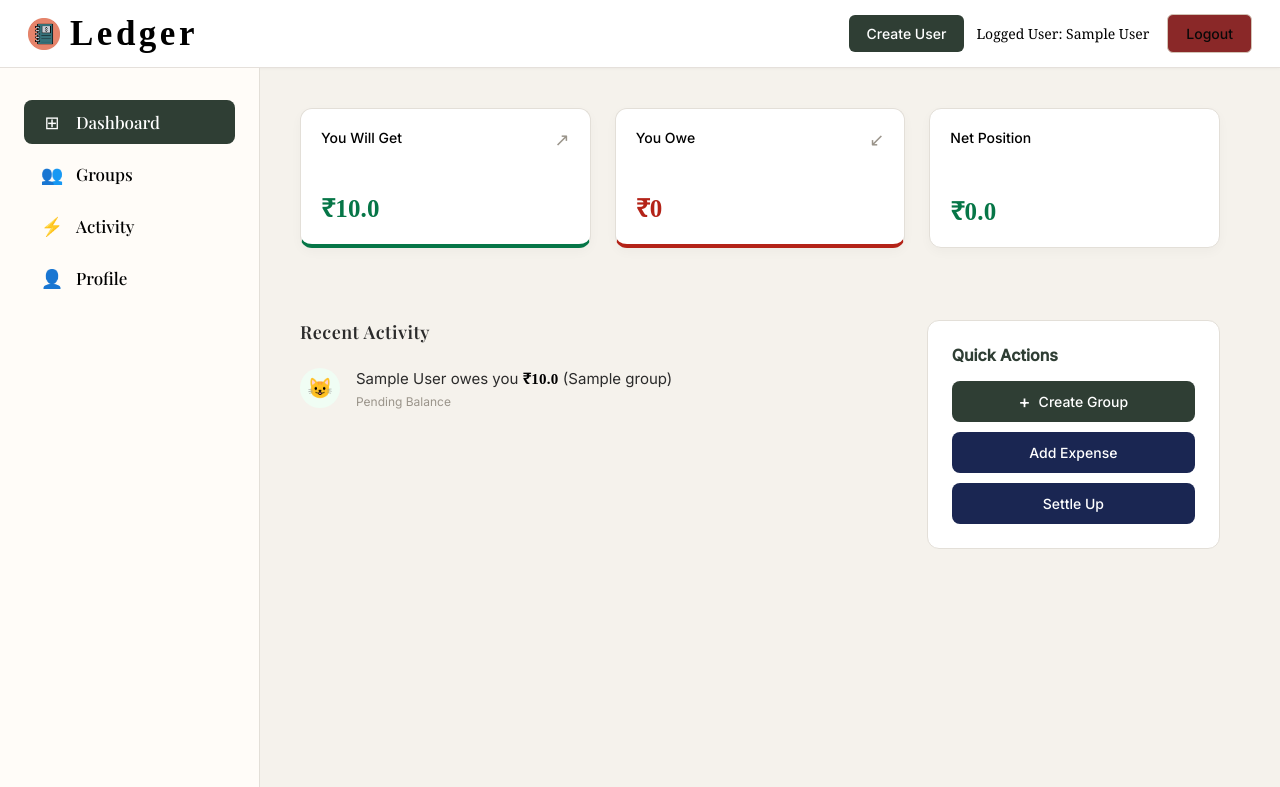
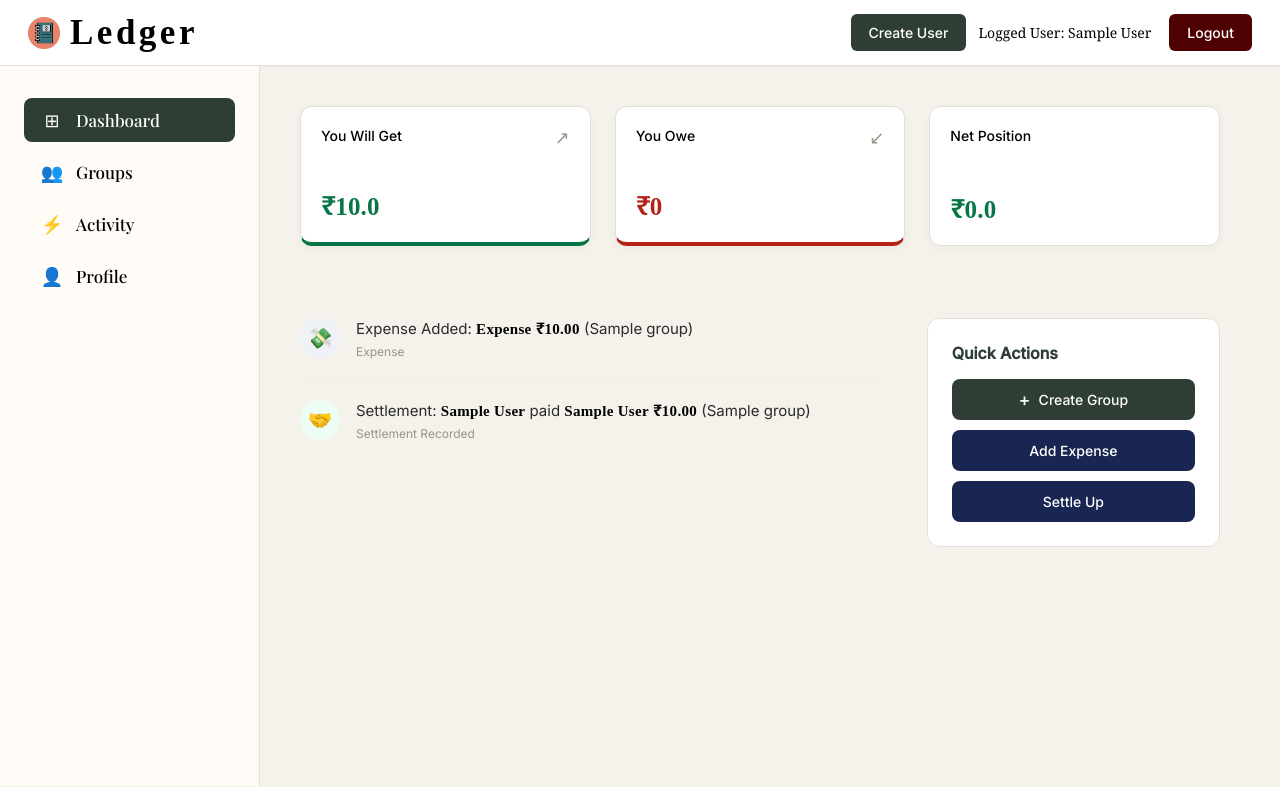
Before and after one commit to tanmayNapte/Smart-shared-expence-tracker, a Flask app: page /dashboard in a window 1280 px wide. Shown: the top 787 px of the page. Run offline with Flask 3, Linux system fonts and the light colour scheme; the visitor is signed in with stand-in values (Sample User, id 1); tables that the repository leaves empty hold one stand-in row (values such as "Sample post"); some web fonts are replaced.

Commit message:
Activity page updated on dashboard

```diff
--- a/routes/groups.py
+++ b/routes/groups.py
@@ -13,6 +13,8 @@ from services.group_service import (
 )
 from models import db, User
 from services.ledger_service import get_user_net_balances_by_person
+from services.activity_service import get_activity_feed
+
 
 
 groups_bp = Blueprint("groups", __name__)
@@ -118,26 +120,29 @@ def dashboard():
     groups = []
     total_balance = 0
     people_balances = []
+    activity_feed = []
 
     try:
         from services.group_service import get_user_groups_with_counts
         from services.ledger_service import get_user_net_balances_by_person
+        from services.activity_service import get_activity_feed
 
         groups = get_user_groups_with_counts(user_id)
         total_balance = sum(g.get("user_balance", 0) for g in groups)
         people_balances = get_user_net_balances_by_person(user_id)
 
+        activity_feed = get_activity_feed(user_id, limit=10)
+
         return render_template(
             "dashboard.html",
             groups=groups,
             total_balance=total_balance,
-            people_balances=people_balances
+            people_balances=people_balances,
+            activity_feed=activity_feed
         )
 
     except Exception as e:
-        # 🔴 THIS IS THE KEY LINE
         db.session.rollback()
-
         print("DASHBOARD LOAD ERROR:", type(e), e)
         print(traceback.format_exc())
         flash("Failed to load dashboard", "error")
@@ -146,8 +151,10 @@ def dashboard():
             "dashboard.html",
             groups=groups,
             total_balance=total_balance,
-            people_balances=people_balances
+            people_balances=people_balances,
+            activity_feed=activity_feed
         )
+
 
 
 @groups_bp.route("/groups")
--- a/services/activity_service.py
+++ b/services/activity_service.py
@@ -0,0 +1,68 @@
+from sqlalchemy import or_
+from models import Expense, Settlement, User, Group
+
+def get_activity_feed(user_id, limit=10):
+    """
+    Mixes Expenses + Settlements into one feed sorted by time.
+    """
+
+    # Fetch recent expenses where user involved
+    expenses = (
+        Expense.query
+        .filter(or_(Expense.created_by == user_id, Expense.paid_by == user_id))
+        .order_by(Expense.id.desc())
+        .limit(limit)
+        .all()
+    )
+
+    # Fetch recent settlements where user involved
+    settlements = (
+        Settlement.query
+        .filter(or_(Settlement.payer_id == user_id, Settlement.receiver_id == user_id))
+        .order_by(Settlement.id.desc())
+        .limit(limit)
+        .all()
+    )
+
+    feed = []
+
+    # Expenses
+    for e in expenses:
+        group_name = "Unknown"
+        if getattr(e, "group_id", None):
+            g = Group.query.get(e.group_id)
+            if g:
+                group_name = g.name
+
+        feed.append({
+            "type": "expense",
+            "id": e.id,
+            "group_name": group_name,
+            "amount": float(getattr(e, "amount", 0)),
+            "title": getattr(e, "title", "Expense"),
+        })
+
+    # Settlements
+    for s in settlements:
+        group_name = "Unknown"
+        if getattr(s, "group_id", None):
+            g = Group.query.get(s.group_id)
+            if g:
+                group_name = g.name
+
+        payer = User.query.get(s.payer_id)
+        receiver = User.query.get(s.receiver_id)
+
+        feed.append({
+            "type": "settlement",
+            "id": s.id,
+            "group_name": group_name,
+            "amount": float(s.amount),
+            "payer_name": payer.name if payer else "Unknown",
+            "receiver_name": receiver.name if receiver else "Unknown",
+        })
+
+    # Sort by newest id (works even if you don't have created_at)
+    feed.sort(key=lambda x: x["id"], reverse=True)
+
+    return feed[:limit]
--- a/static/style.css
+++ b/static/style.css
@@ -8,7 +8,6 @@
   font-weight: bolder;
   font-style: normal;
 }
-
 
 body {
   margin: 0;
@@ -27,12 +26,6 @@ h3 {
   color: #1a1a1a; /* Softer black */
 }
 
-.balance {
-  border-radius: 10px;
-  padding: 14px;
-  background: #fff;
-}
-
 /* 🟢 gets back */
 .balance.positive {
   box-shadow: 0 6px 0 rgba(0, 0, 0, 0.45);
@@ -47,7 +40,6 @@ h3 {
 .balance.zero {
   box-shadow: 0 6px 0 rgba(0, 0, 0, 0.25);
 }
-
 
 /* Optional: subtle lift on hover */
 .balance:hover {
@@ -81,15 +73,12 @@ main {
   display: block;
 }
 
-
 main.full-width {
   padding: 0;
   max-width: none;
   margin: 0;
   display: block;
 }
-
-
 
 /* ---------- LINKS ---------- */
 a {
@@ -137,7 +126,6 @@ a {
   color: #ffffff;
 }
 
-
 .btn.primary:hover {
   background: #243229;
 }
@@ -157,13 +145,12 @@ a {
 }
 
 .btn.logout {
-  background: #8a2828;
-  border: 1px solid #d2c4b6;
-  color: #090909;
+    background: #4f0000;
+  color: #fff;
 }
 
 .btn.logout:hover {
-  background: #f3ede6;
+  background: #ab0e0e;
   border-color: #b8a898;
 }
 
@@ -185,7 +172,8 @@ a {
   margin-bottom: 24px;
   border: 1px solid #dcd6cb; /* Slightly darker, cleaner border */
   transition: box-shadow 0.2s ease;
-  box-shadow: 0 1px 3px rgba(45, 62, 80, 0.05), 0 10px 25px -5px rgba(45, 62, 80, 0.06); /* Soft, diffused luxury shadow */
+  box-shadow: 0 1px 3px rgba(45, 62, 80, 0.05),
+    0 10px 25px -5px rgba(45, 62, 80, 0.06); /* Soft, diffused luxury shadow */
 }
 
 .card:hover {
@@ -299,14 +287,12 @@ label {
   color: #2b2b2b;
 }
 
-
 .balance p {
   font-family: serif;
   font-size: 17px;
   font-weight: 500;
   margin: 4px 0;
 }
-
 
 .balance.zero {
   border-left: 4px solid #050807;
@@ -326,7 +312,7 @@ label {
 }
 
 .balance-negative {
-  font-family: 'Times New Roman', serif;
+  font-family: "Times New Roman", serif;
   color: #b42318;
   font-size: 17px;
   font-weight: 500;
@@ -425,7 +411,7 @@ li {
 }
 
 .user-name {
-  font-family: Cambria, Cochin, Georgia, Times, 'Times New Roman', serif;
+  font-family: Cambria, Cochin, Georgia, Times, "Times New Roman", serif;
   font-size: 14px;
   color: #000000;
   font-weight: 500;
@@ -790,7 +776,7 @@ li {
 }
 
 .settlement-amount {
-  font-family:  serif;
+  font-family: serif;
   font-weight: 600;
   font-size: 18px;
   color: #2f3e34;
@@ -800,7 +786,7 @@ li {
 .recent-expense-amount,
 .card-amount,
 .amount {
-  font-family:  serif;
+  font-family: serif;
   font-weight: 600;
   font-size: 18px;
   color: #2f3e34;
@@ -980,7 +966,6 @@ li {
   width: 100%;
 }
 
-
 /* --- SIDEBAR --- */
 .ledger-sidebar {
   width: 260px;
@@ -989,7 +974,6 @@ li {
   border-right: 1px solid #e3dfd8;
   padding: 32px 24px;
 }
-
 
 .sidebar-brand h3 {
   font-size: 24px;
@@ -1048,7 +1032,6 @@ li {
   margin-bottom: 16px;
 }
 
-
 .mini-group-link {
   display: flex;
   align-items: center;
@@ -1073,11 +1056,11 @@ li {
 }
 
 /* Settle button (small) */
-.btn-settle-mini{
+.btn-settle-mini {
   padding: 6px 12px;
   border: none;
   border-radius: 5px;
-  background: #05141F;
+  background: #05141f;
   color: #fff;
   font-size: 12px;
   font-weight: 700;
@@ -1085,17 +1068,16 @@ li {
   transition: 0.2s ease;
 }
 
-.btn-settle-mini:hover{
+.btn-settle-mini:hover {
   /* transform: translateY(-1px); */
   /* opacity: 0.92; */
-  background: #232323 ;
+  background: #232323;
 }
 
-.btn-settle-mini:active{
+.btn-settle-mini:active {
   transform: translateY(0px);
   opacity: 0.85;
 }
-
 
 /* --- MAIN MAIN --- */
 .dashboard-main {
@@ -1121,14 +1103,14 @@ li {
   flex-direction: column;
   justify-content: space-between;
   min-height: 140px;
-  box-shadow: 0 4px 12px rgba(0,0,0,0.03);
+  box-shadow: 0 4px 12px rgba(0, 0, 0, 0.03);
   position: relative;
   transition: transform 0.2s ease, box-shadow 0.2s ease;
 }
 
 .ledger-card:hover {
   transform: translateY(-2px);
-  box-shadow: 0 8px 20px rgba(0,0,0,0.06);
+  box-shadow: 0 8px 20px rgba(0, 0, 0, 0.06);
 }
 
 .ledger-card .card-header {
@@ -1176,9 +1158,12 @@ li {
 .neutral-card .card-amount {
   color: #2f3e34;
 }
-.neutral-card .card-amount.positive { color: #067647; }
-.neutral-card .card-amount.negative { color: #b42318; }
-
+.neutral-card .card-amount.positive {
+  color: #067647;
+}
+.neutral-card .card-amount.negative {
+  color: #b42318;
+}
 
 /* Urgency Tag */
 .urgency-tag {
@@ -1191,7 +1176,6 @@ li {
   display: inline-block;
   font-weight: 500;
 }
-
 
 /* --- CONTENT GRID --- */
 .dashboard-content-grid {
@@ -1238,11 +1222,22 @@ li {
   flex-shrink: 0;
 }
 
-.activity-icon.expense { background: #eef2f6; color: #1a2652; }
-.activity-icon.settlement { background: #ecfdf5; color: #067647; }
-.activity-icon.owe { background: #fef2f2; color: #b91c1c; }
-.activity-icon.get { background: #f0fdf4; color: #15803d; }
-
+.activity-icon.expense {
+  background: #eef2f6;
+  color: #1a2652;
+}
+.activity-icon.settlement {
+  background: #ecfdf5;
+  color: #067647;
+}
+.activity-icon.owe {
+  background: #fef2f2;
+  color: #b91c1c;
+}
+.activity-icon.get {
+  background: #f0fdf4;
+  color: #15803d;
+}
 
 .activity-details {
   display: flex;
@@ -1296,7 +1291,6 @@ li {
   flex-direction: column;
   gap: 10px;
 }
-
 
 .action-btn {
   text-align: center;
@@ -1354,7 +1348,6 @@ li {
   opacity: 0.8;
 }
 
-
 /* --- RESPONSIVE --- */
 @media (max-width: 900px) {
   .dashboard-wrapper {
@@ -1395,27 +1388,22 @@ li {
 
 /* WebKit (Chrome, Edge, Safari) */
 .activity-feed::-webkit-scrollbar {
-  width: 5px;              /* thin */
+  width: 5px; /* thin */
 }
 
 .activity-feed::-webkit-scrollbar-thumb {
   background-color: rgba(0, 0, 0, 0.35);
-  border-radius: 999px;    /* fully rounded */
+  border-radius: 999px; /* fully rounded */
 }
 
 .activity-feed::-webkit-scrollbar-track {
   background: transparent;
 }
 
-
-
 /* --- FORCE TOP ALIGNMENT OVERRIDES --- */
 
 /* Wrapper: Use flex, align items to start (top) */
 /* Wrapper: Allow height to grow so browser scrolls */
-
-
-
 
 /* Main Content: Grow naturally */
 .dashboard-main {
@@ -1435,7 +1423,6 @@ main.full-width {
   height: auto !important;
   min-height: 100%;
 }
-
 
 .badge {
   font-size: 12px;
--- a/templates/dashboard.html
+++ b/templates/dashboard.html
@@ -59,33 +59,37 @@
     <div class="dashboard-content-grid">
 
       <!-- RECENT ACTIVITY -->
-      <div class="activity-section" id="recent-activity">
-        <h3>Recent Activity</h3>
-
       <div class="activity-feed">
-          {% if people_balances %}
-          {% for p in people_balances [:4]%}
+  {% if activity_feed %}
+    {% for item in activity_feed %}
       <div class="activity-item">
 
-            <div class="activity-icon {{ 'get' if p.amount > 0 else 'owe' }}">
-              {{ '😺' if p.amount > 0 else '😿' }}
-            </div>
+        {% if item.type == "settlement" %}
+          <div class="activity-icon settlement">🤝</div>
 
           <div class="activity-details">
             <span class="activity-text">
-                {% if p.amount > 0 %}
-                {{ p.name }} owes you
-                <strong>₹{{ p.amount }}</strong>
-                <span class="muted-text">({{ p.group_name }})</span>
+              Settlement: <strong>{{ item.payer_name }}</strong> paid
+              <strong>{{ item.receiver_name }}</strong>
+              <strong>₹{{ "%.2f"|format(item.amount) }}</strong>
+              <span class="muted-text">({{ item.group_name }})</span>
+            </span>
+            <span class="activity-time">Settlement Recorded</span>
+          </div>
+
         {% else %}
-                You owe {{ p.name }}
-                <strong>₹{{ p.amount | abs }}</strong>
-                <span class="muted-text">({{ p.group_name }})</span>
+          <div class="activity-icon expense">💸</div>
+
+          <div class="activity-details">
+            <span class="activity-text">
+              Expense Added:
+              <strong>{{ item.title }}</strong>
+              <strong>₹{{ "%.2f"|format(item.amount) }}</strong>
+              <span class="muted-text">({{ item.group_name }})</span>
+            </span>
+            <span class="activity-time">Expense</span>
+          </div>
         {% endif %}
-              </span>
-
-              <span class="activity-time">Pending Balance</span>
-            </div>
 
       </div>
     {% endfor %}
@@ -93,7 +97,7 @@
     <p class="muted-text">No recent activity</p>
   {% endif %}
 </div>
-      </div>
+
 
       <!-- QUICK ACTIONS -->
       <div class="actions-section">
```
Lines whose indentation alone changed are shown as unchanged.
